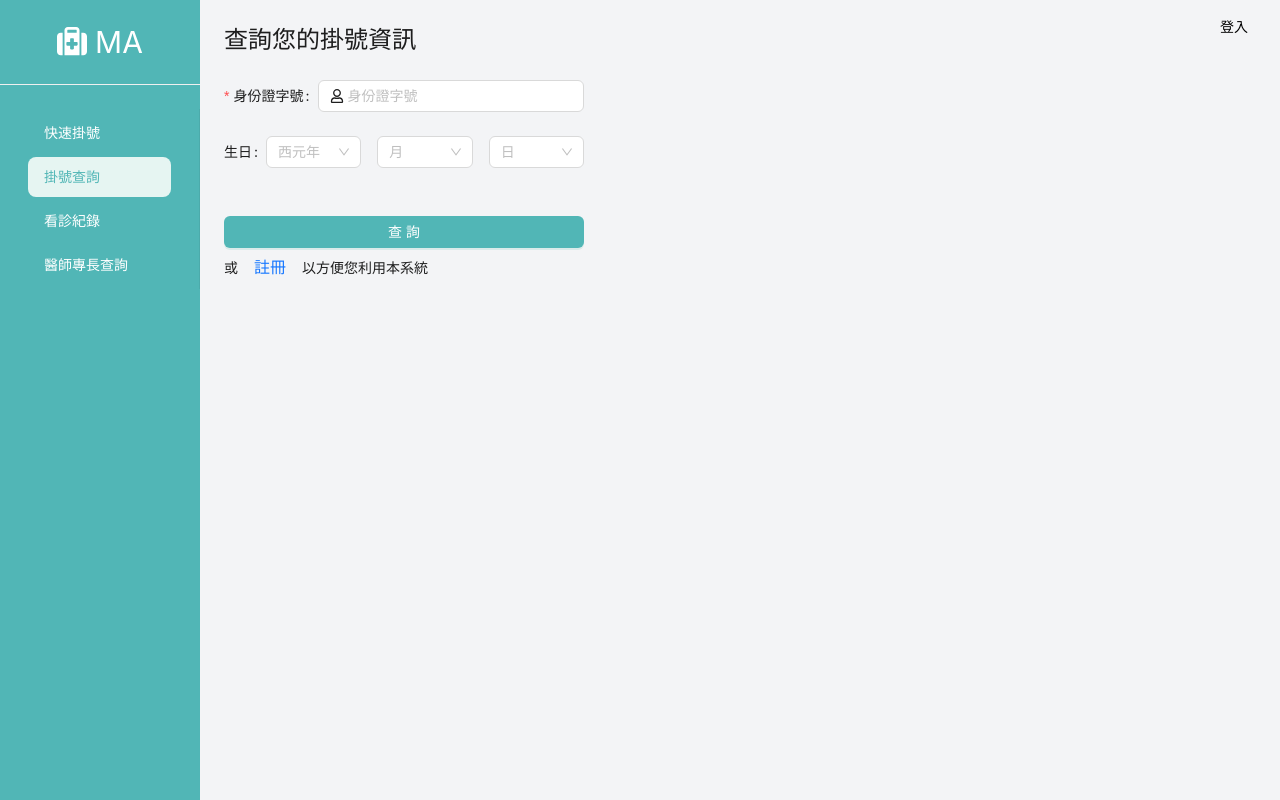
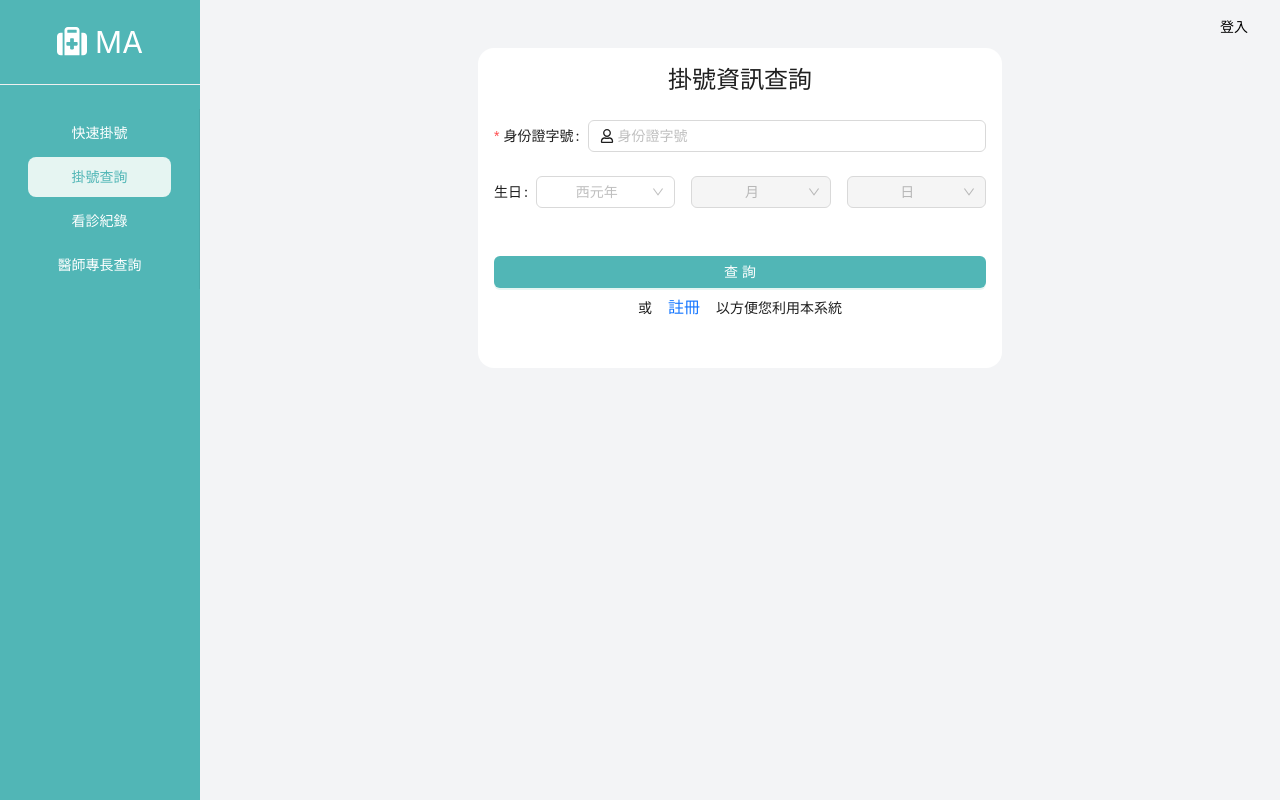
Before and after one commit to Latseng/Registration-system, a React (Vite) app: page /query in a window 1280 px wide. Built offline with nearby package versions, Linux system fonts and the light colour scheme.

Commit message:
adjust styles for all pages

```diff
--- a/src/components/DatePicker.jsx
+++ b/src/components/DatePicker.jsx
@@ -4,7 +4,7 @@ import dayjs from "dayjs";
 
 const { Option } = Select;
 
-const DatePicker = ({form}) => {
+const DatePicker = () => {
   const [year, setYear] = useState(null);
   const [month, setMonth] = useState(null);
   const [day, setDay] = useState(null);
@@ -65,6 +65,7 @@ const DatePicker = ({form}) => {
             onChange={handleMonthChange}
             placeholder="月"
             style={{ width: "100%" }}
+            disabled={!year}
           >
             {months.map((m) => (
               <Option key={m} value={m}>
@@ -84,6 +85,7 @@ const DatePicker = ({form}) => {
             onChange={setDay}
             placeholder="日"
             style={{ width: "100%" }}
+            disabled={!month}
           >
             {days.map((d) => (
               <Option key={d} value={d}>
--- a/src/components/Sidebar.jsx
+++ b/src/components/Sidebar.jsx
@@ -58,7 +58,7 @@ const Sidebar = ({onClickPage, onClickLogo, items}) => {
               mode="vertical"
               style={{width: 200}}
               selectedKeys={[currentPage()]}
-              className="bg-mainColor px-6"
+              className="bg-mainColor text-center px-6"
               items={items}
               onClick={onClickPage}
             />
--- a/src/pages/ClinicSchedulePage.jsx
+++ b/src/pages/ClinicSchedulePage.jsx
@@ -438,9 +438,8 @@ if (resultData.length === 0) return warning("查無此醫師");
                   {d.schedules.map((schedule) => (
                     <Card.Grid
                       key={schedule.doctorScheduleId}
+                      className="cursor-pointer"
                       style={gridStyle}
-                    >
-                      <Button
                       onClick={() =>
                         handleAppointment({
                           date: schedule.date,
@@ -450,23 +449,11 @@ if (resultData.length === 0) return warning("查無此醫師");
                         })
                       }
                     >
-                        {schedule.date}
-                        <br />
-                        {schedule.scheduleSlot}
-                        <br />
-                        已掛號{schedule.bookedAppointments}人
-                      </Button>
+                      <p>{schedule.date}</p>
+                      <p>{schedule.scheduleSlot}診</p>
+                      <p>已掛號{schedule.bookedAppointments}人</p>
                     </Card.Grid>
                   ))}
-                  <Card.Grid hoverable={false} style={gridStyle}>
-                    已滿
-                  </Card.Grid>
-                  <Card.Grid hoverable={false} style={gridStyle}>
-                    已滿
-                  </Card.Grid>
-                  <Card.Grid hoverable={false} style={gridStyle}>
-                    已滿
-                  </Card.Grid>
                 </Card>
               ))
             )}
--- a/src/pages/DepartmentPage.jsx
+++ b/src/pages/DepartmentPage.jsx
@@ -118,9 +118,12 @@ const DepartmentPage = () => {
 
   return (
     <Layout className="min-h-screen">
-      <Sidebar items={items} onClickPage={handleClickPage} onClickLogo={handleClickLogo} />
+      <Sidebar
+        items={items}
+        onClickPage={handleClickPage}
+        onClickLogo={handleClickLogo}
+      />
       <Content className="bg-gray-100 p-6">
-
         {isDesktop && (
           <button className="absolute right-8 top-4" onClick={handleClickLogin}>
             登入
@@ -139,12 +142,17 @@ const DepartmentPage = () => {
             }}
           />
         </div>
-         {isPageLoading && <Card loading={isPageLoading}></Card>}
+        {isPageLoading && <Card loading={isPageLoading}></Card>}
         {departments.map((s) => (
           <Card className="my-4" key={s.category} title={s.category}>
             {s.specialties.map((s) => (
-              <Card.Grid key={s} style={gridStyle}>
-                <Button onClick={() => handleClickSpecialties(s)}>{s}</Button>
+              <Card.Grid
+                onClick={() => handleClickSpecialties(s)}
+                className="flex justify-center text-base cursor-pointer hover:text-mainColorLight"
+                key={s}
+                style={gridStyle}
+              >
+                {s}
               </Card.Grid>
             ))}
           </Card>
--- a/src/pages/DoctorsPage.jsx
+++ b/src/pages/DoctorsPage.jsx
@@ -80,6 +80,7 @@ const DoctorsPage = () => {
   }));
 
   const showDoctorInfo = async (id) => {
+    setIsModalOpen(true);
     setIsModalLoading(true);
     const doctor = await getDoctorById(id);
     const weekDay = ["日", "一", "二", "三", "四", "五", "六"];
@@ -97,7 +98,6 @@ const DoctorsPage = () => {
     const organizedDoctor = { ...doctor, schedules: organizedSchedules };
     setSelectedDoctor(organizedDoctor);
     setIsModalLoading(false);
-   setIsModalOpen(true);
   };
 
   const handleCancel = () => {
--- a/src/pages/QueryPage.jsx
+++ b/src/pages/QueryPage.jsx
@@ -296,7 +296,7 @@ const idNumberValidation = async (_, value) => {
           登入
         </button>
       )}
-      <Content className="bg-gray-100 p-6">
+      <Content className="bg-gray-100 p-4">
         {isVerified ? (
           isPageLoading ? (
             <List loading={isPageLoading}></List>
@@ -382,15 +382,13 @@ const idNumberValidation = async (_, value) => {
         ) : (
           <Form
             name="login"
+            className="mx-auto mt-8 text-center rounded-2xl md:w-1/2 bg-white p-4"
             initialValues={{
               remember: true,
             }}
-            style={{
-              maxWidth: 360,
-            }}
             onFinish={handleFinish}
           >
-            <h1 className="text-2xl mb-6">查詢您的掛號資訊</h1>
+            <h1 className="text-2xl mb-6">掛號資訊查詢</h1>
             <Form.Item
               label="身份證字號"
               name="idNumber"
```
Lines whose indentation alone changed are shown as unchanged.
